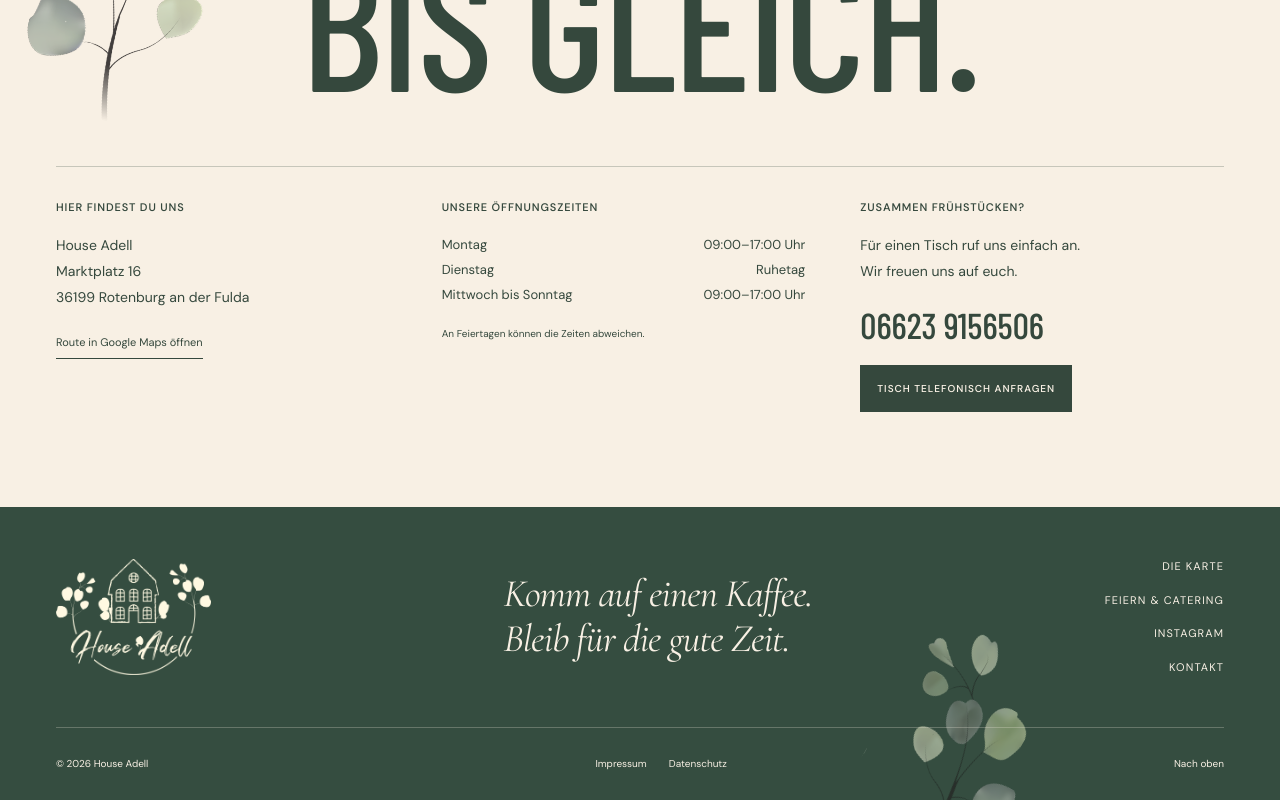
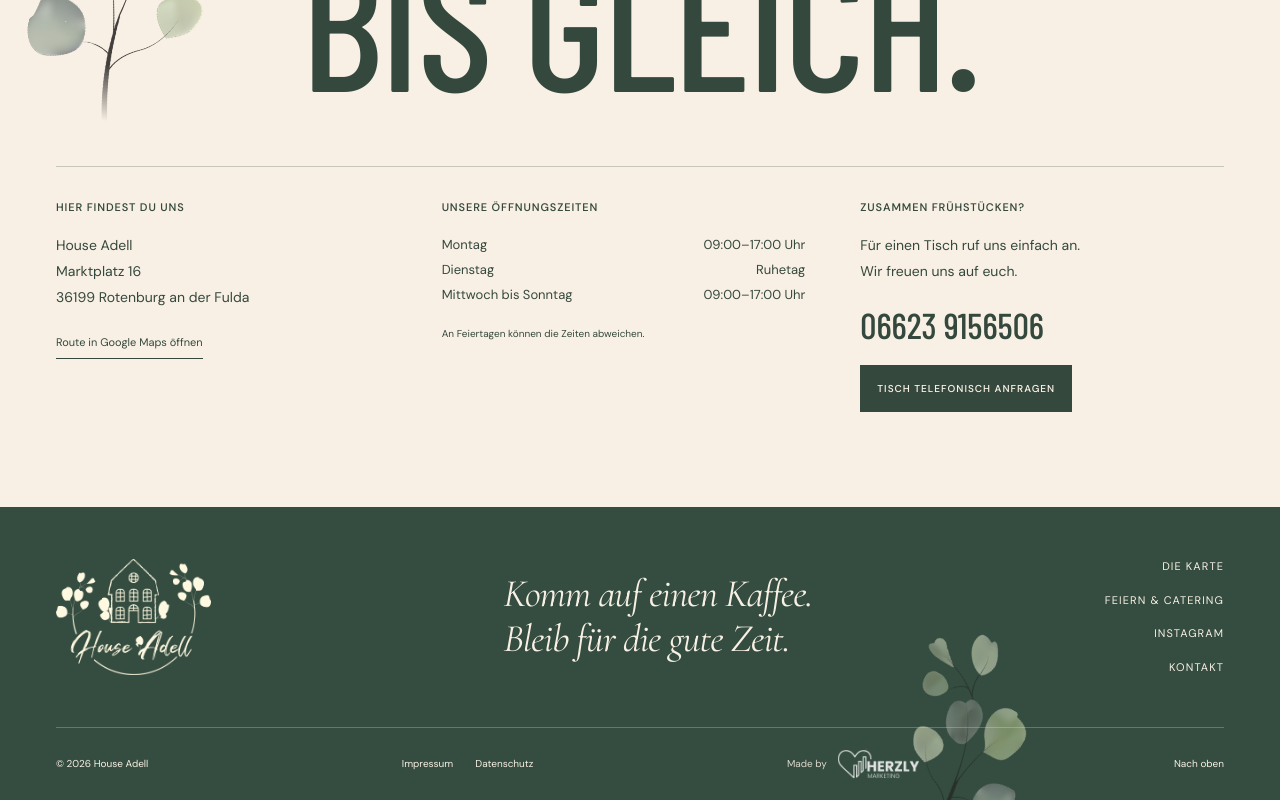
Before and after one commit to ShinexMMO/houseadell, a React (Vite) app: page / in a window 1280 px wide. Shown: the part 5552-6352 px from the top of the page. Built offline with nearby package versions, Linux system fonts and the light colour scheme.

Commit message:
Add Made by Herzly credit with logo to footer
Co-Authored-By: Claude Opus 5.5 <noreply@anthropic.com>

```diff
--- a/src/App.jsx
+++ b/src/App.jsx
@@ -449,6 +449,20 @@ function Footer() {
           <a href="/impressum">Impressum</a>
           <a href="/datenschutz">Datenschutz</a>
         </nav>
+        <a
+          className="made-by"
+          href="https://herzly.de"
+          target="_blank"
+          rel="noopener"
+        >
+          <span>Made by</span>
+          <img
+            src={asset("herzly-logo.png")}
+            alt="Herzly Marketing"
+            width="368"
+            height="132"
+          />
+        </a>
         <a href="#start">Nach oben</a>
       </div>
     </footer>
--- a/src/styles.css
+++ b/src/styles.css
@@ -728,6 +728,23 @@ input:focus-visible {
 .footer-legal {
   display: flex;
   gap: 22px;
+}
+.footer-bottom .made-by {
+  display: inline-flex;
+  align-items: center;
+  gap: 10px;
+  padding: 6px 0;
+  opacity: 0.85;
+  transition: opacity 0.2s;
+}
+.footer-bottom .made-by:hover,
+.footer-bottom .made-by:focus-visible {
+  opacity: 1;
+}
+.made-by img {
+  display: block;
+  height: 30px;
+  width: auto;
 }
 dialog {
   border: 0;
```
Also changed, not shown: public/assets/herzly-logo.png (added).
